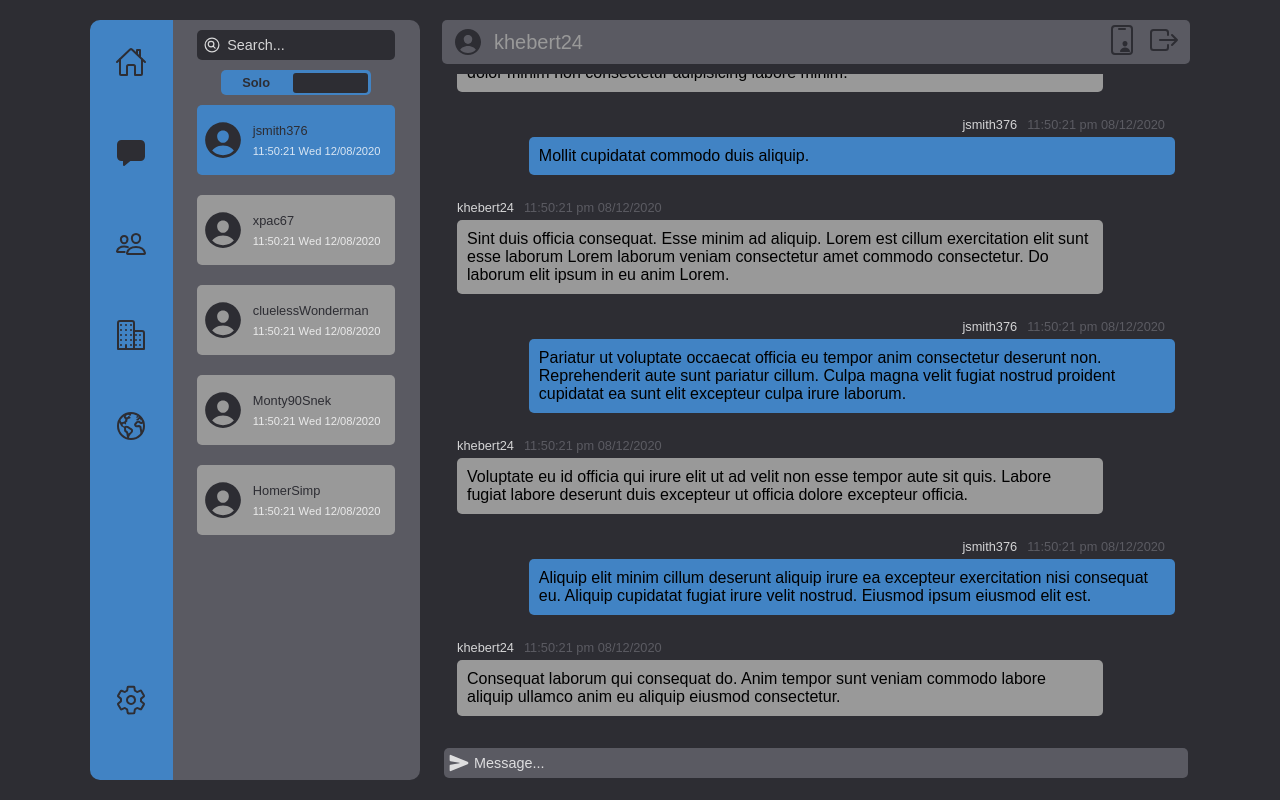
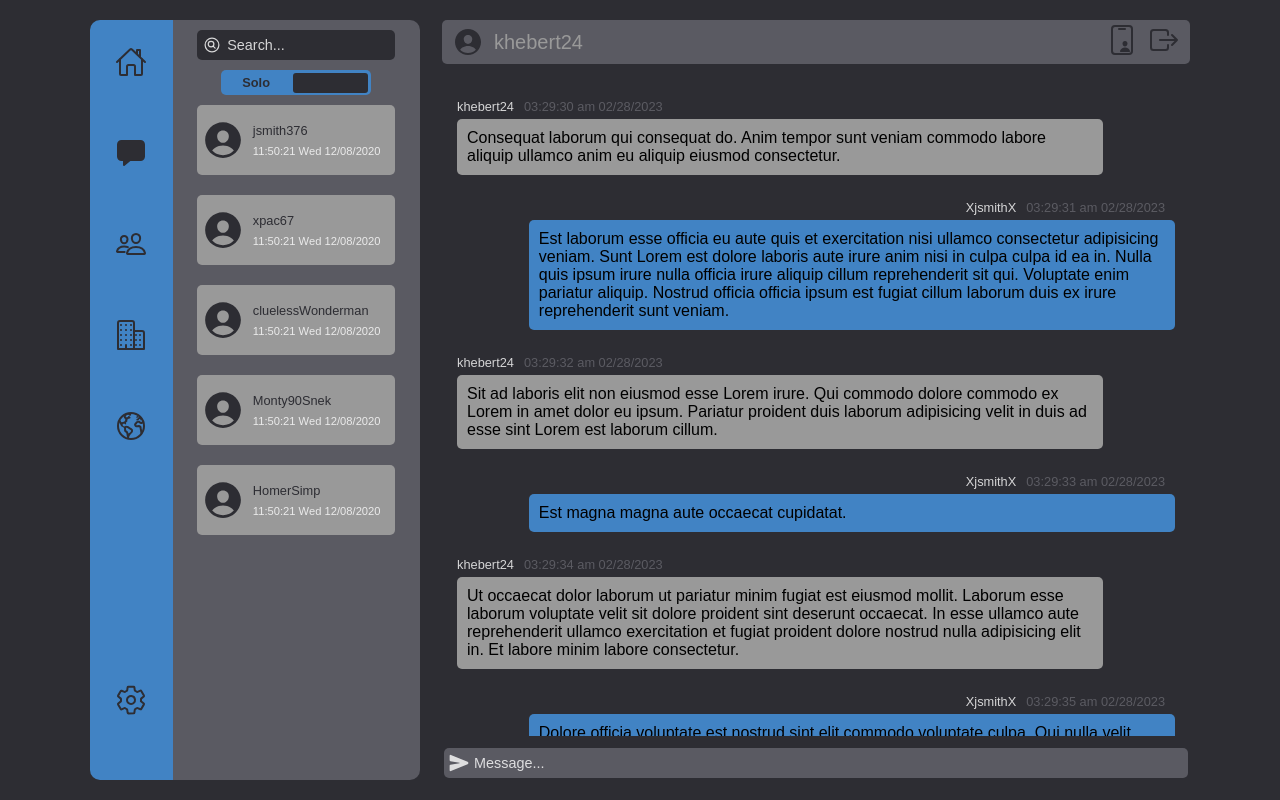
Before and after one commit to kraig-hebert/chat, a React (Create React App) app in the folder client/: page / in a window 1280 px wide. Built offline with nearby package versions, Linux system fonts and the light colour scheme.

Commit message:
changed dummyData to the base of the file structure and remapped the MessageBoard output to this

```diff
--- a/client/src/components/main/pages/directMessages/messageBoard/MessageBoard.jsx
+++ b/client/src/components/main/pages/directMessages/messageBoard/MessageBoard.jsx
@@ -7,21 +7,39 @@ import { useStyles } from './messageBoardStyles';
 import MessageBlock from './messageBlock/MessageBlock';
 
 //import dummyData for messageDisplay
-import dummyData from './dummyData';
-
-const renderedMessageBlocks = dummyData.messages.map((message, index) => (
-  <MessageBlock message={message} key={index} />
-));
+import { users } from '../../../../../data/dummyData';
+import { addSeconds } from 'date-fns';
+const now = new Date();
 
 const MessageBoard = (props) => {
   const {} = props;
   const classes = useStyles();
   const containerRef = useRef();
-  const activeDirectMessageThead = useSelector(selectActiveDirectMessageThread);
+  const activeDirectMessageThread = useSelector(
+    selectActiveDirectMessageThread
+  );
+  const indexOfActiveMessagethread = users.indexOf(activeDirectMessageThread);
+
+  const isEven = (number) => number % 2 === 0;
+  const setUser = (i) => {
+    if (isEven(i)) {
+      return users[indexOfActiveMessagethread];
+    } else return 'khebert24';
+  };
+
+  const renderedMessageBlocks = [];
+
+  for (let i = 1; i <= 6; i++) {
+    const message = {
+      user: setUser(i),
+      date: addSeconds(now, i),
+    };
+    renderedMessageBlocks.push(<MessageBlock message={message} key={i} />);
+  }
 
   useEffect(() => {
     containerRef.current.scrollTop = containerRef.current.scrollHeight;
-  }, [activeDirectMessageThead]);
+  }, [activeDirectMessageThread]);
 
   return (
     <div className={classes.messageBoardContainer} ref={containerRef}>
--- a/client/src/components/main/pages/directMessages/messageBoard/dummyData.js
+++ /dev/null
@@ -1,34 +0,0 @@
-const dummyData = {
-  messages: [
-    {
-      user: 'receiver',
-      date: '2020-08-12T23:50:21.817Z',
-    },
-    {
-      user: 'sender',
-      date: '2020-08-12T23:50:21.817Z',
-    },
-    {
-      user: 'receiver',
-      date: '2020-08-12T23:50:21.817Z',
-    },
-    {
-      user: 'sender',
-      date: '2020-08-12T23:50:21.817Z',
-    },
-    {
-      user: 'receiver',
-      date: '2020-08-12T23:50:21.817Z',
-    },
-    {
-      user: 'sender',
-      date: '2020-08-12T23:50:21.817Z',
-    },
-    {
-      user: 'receiver',
-      date: '2020-08-12T23:50:21.817Z',
-    },
-  ],
-};
-
-export default dummyData;
--- a/client/src/components/main/pages/directMessages/messageBoard/messageBlock/MessageBlock.jsx
+++ b/client/src/components/main/pages/directMessages/messageBoard/messageBlock/MessageBlock.jsx
@@ -27,10 +27,9 @@ const MessageBlock = (props) => {
   });
 
   const setStyles = () => {
-    if (message.user === 'receiver')
+    if (message.user === 'khebert24')
       return { alignItems: 'flex-start', backgroundColor: theme.tertiary.main };
-    else if (message.user === 'sender')
-      return { alignItems: 'flex-end', backgroundColor: theme.blue.main };
+    else return { alignItems: 'flex-end', backgroundColor: theme.blue.main };
   };
 
   const classes = useStyles(setStyles());
@@ -38,11 +37,7 @@ const MessageBlock = (props) => {
   return (
     <div className={classes.messageBlock}>
       <div className={classes.messageHeader}>
-        <p>
-          {message.user === 'receiver'
-            ? 'khebert24'
-            : activeDirectMessageThread}
-        </p>
+        <p>{message.user}</p>
         <p>{format(new Date(message.date), 'hh:mm:ss aaa MM/dd/yyyy')}</p>
       </div>
       <div className={classes.messageText}>
--- /dev/null
+++ b/client/src/data/dummyData.js
@@ -0,0 +1,7 @@
+export const users = [
+  'XjsmithX',
+  'cluelessWonderman',
+  'MontySnek',
+  'HomerSimp',
+  'theDRUMF',
+];
--- a/client/src/reducers/appSettings.js
+++ b/client/src/reducers/appSettings.js
@@ -2,7 +2,7 @@ import { createSlice } from '@reduxjs/toolkit';
 
 const initialState = {
   activeMenu: 'direct-messages',
-  activeDirectMessageThread: 'jsmith376',
+  activeDirectMessageThread: 'XjsmithX',
 };
 
 const appSettings = createSlice({
```
